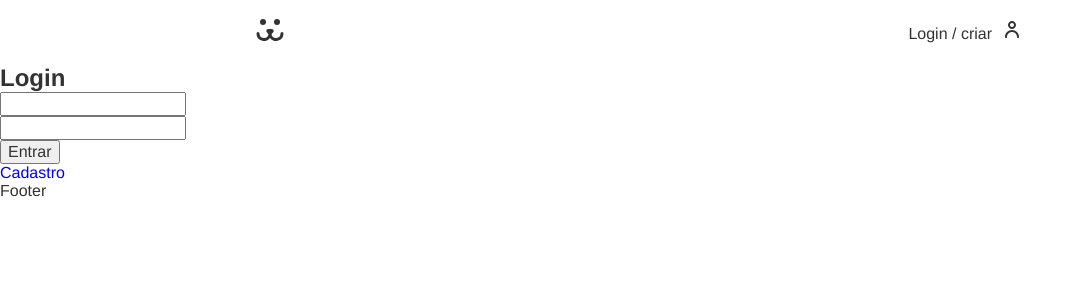
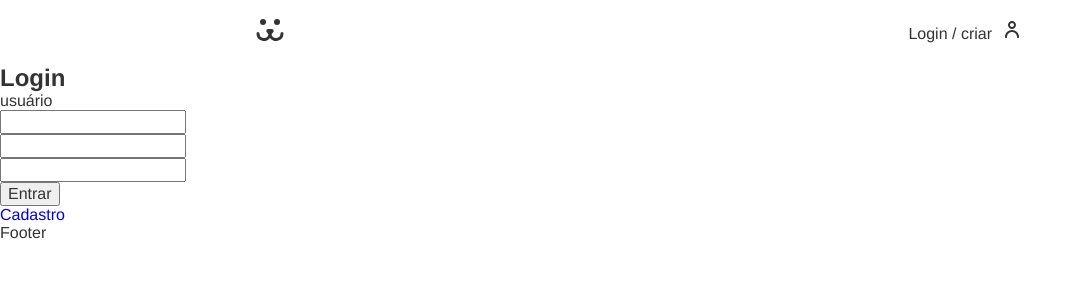
Before and after one commit to josimara-lima2/Dogs, a React (Create React App) app: page /login in a window 1280 px wide. Shown: the top 300 px of the page, without its empty margins (0-1082 px from the left). Built offline with nearby package versions, Linux system fonts and the light colour scheme.

Commit message:
criaçao dos componentes de button e input

```diff
--- /dev/null
+++ b/src/components/Forms/Input.js
@@ -0,0 +1,15 @@
+import React from 'react'
+
+const Input = ({label}) => {
+  return (
+    <div>
+      <label>{label}</label>
+    <input className={StyleSheet.input}/>
+    </div>
+
+
+
+  )
+}
+
+export default Input
--- a/src/components/Login/LoginForm.js
+++ b/src/components/Login/LoginForm.js
@@ -1,6 +1,7 @@
 import React from 'react'
 import { Link } from 'react-router-dom'
 import { BaseUrl } from '../../url'
+import Input from '../Forms/Input'
 
 const LoginForm = () => {
   const [username, setUsername] = React.useState('')
@@ -22,6 +23,7 @@ const LoginForm = () => {
     <section>
       <h1>Login</h1>
       <form  onSubmit={handleSubmit}>
+        <Input label="usuário" />
         <input
           type="text"
           value={username}
```
Also changed, not shown: src/components/Forms/Button.js (added, +12 -0 lines), src/components/Forms/Button.module.css (added), src/components/Forms/Input.module.css (added).
